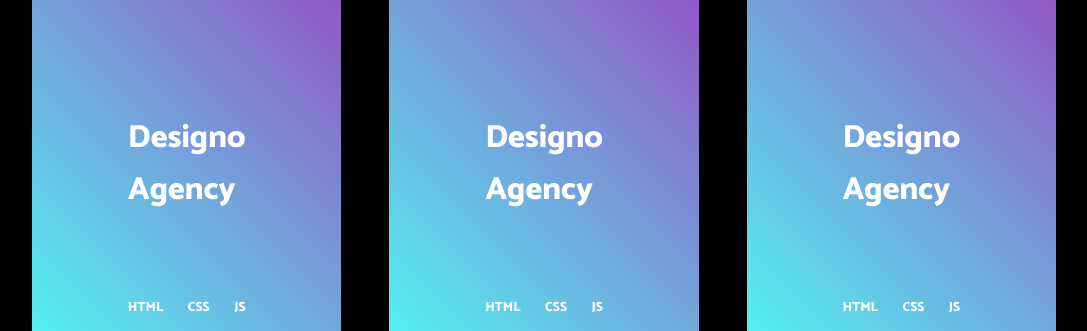
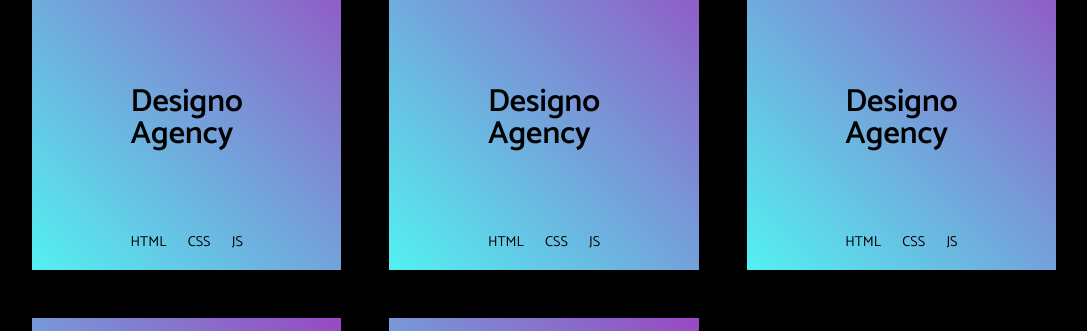
Before and after one commit to chamanbravo/portfolio-website, a plain HTML site: page index.html in a window 1280 px wide. Shown: the part 1113-1444 px from the top of the page, without its empty margins (96-1183 px from the left). Drawn offline with Linux system fonts and the light colour scheme.

Commit message:
hover effect on work list

```diff
--- a/style.css
+++ b/style.css
@@ -139,13 +139,13 @@ body{
 .pre-head{
   font-size: 2.2rem;
   font-weight: 400;
-  margin-bottom: 3.5rem;
+  margin-bottom: 2.5rem;
 }
 
 .work-list{
   display: grid;
-  grid-template-columns: repeat(3, 1fr);
-  grid-gap: 3rem;
+  grid-gap: 2rem;
+  color: #000;
 }
 
 .box-theme{
@@ -155,7 +155,32 @@ body{
   flex-direction: column;
   justify-content: space-between;
   align-items: center;
-  height: 25rem;
+  height: 20rem;
+  position: relative;
+}
+
+.box-theme:after{
+  content: "";
+  position: absolute;
+  width: 103%;
+  height: 101%;
+  top: 1rem;
+  right: 0;
+  z-index: -1;
+}
+
+.box-theme:hover {
+  background: #000;
+  border: 2px solid #fff;
+  color: #fff;
+}
+
+.box-theme:hover a{
+  color: #fff;
+}
+
+.box-theme:hover:after{
+  outline: 2px solid #fff;
 }
 
 .work-link{
@@ -172,6 +197,8 @@ body{
 .work-name h3{
   margin-bottom: 5rem;
   font-size: 2rem;
+  font-weight: 600;
+  line-height: 2rem;
 }
 
 .stack-used{
@@ -180,8 +207,31 @@ body{
   justify-content: space-between;
 }
 
+.stack-used h5{
+  font-weight: 400;
+  font-size: 0.9rem;
+}
+
 @media (min-width: 768px){
   .intro h1{
     font-size: 5.5rem;
   }
+  .work-list{
+    display: grid;
+    grid-template-columns: repeat(2, 1fr);
+  }
+  .box-theme{
+    height: 20rem;
+  }
 }
+
+@media (min-width: 1024px){
+  .work-list{
+    display: grid;
+    grid-template-columns: repeat(3, 1fr);
+    grid-gap: 3rem;
+  }
+  .box-theme{
+    height: 22rem;
+  }
+}
```
